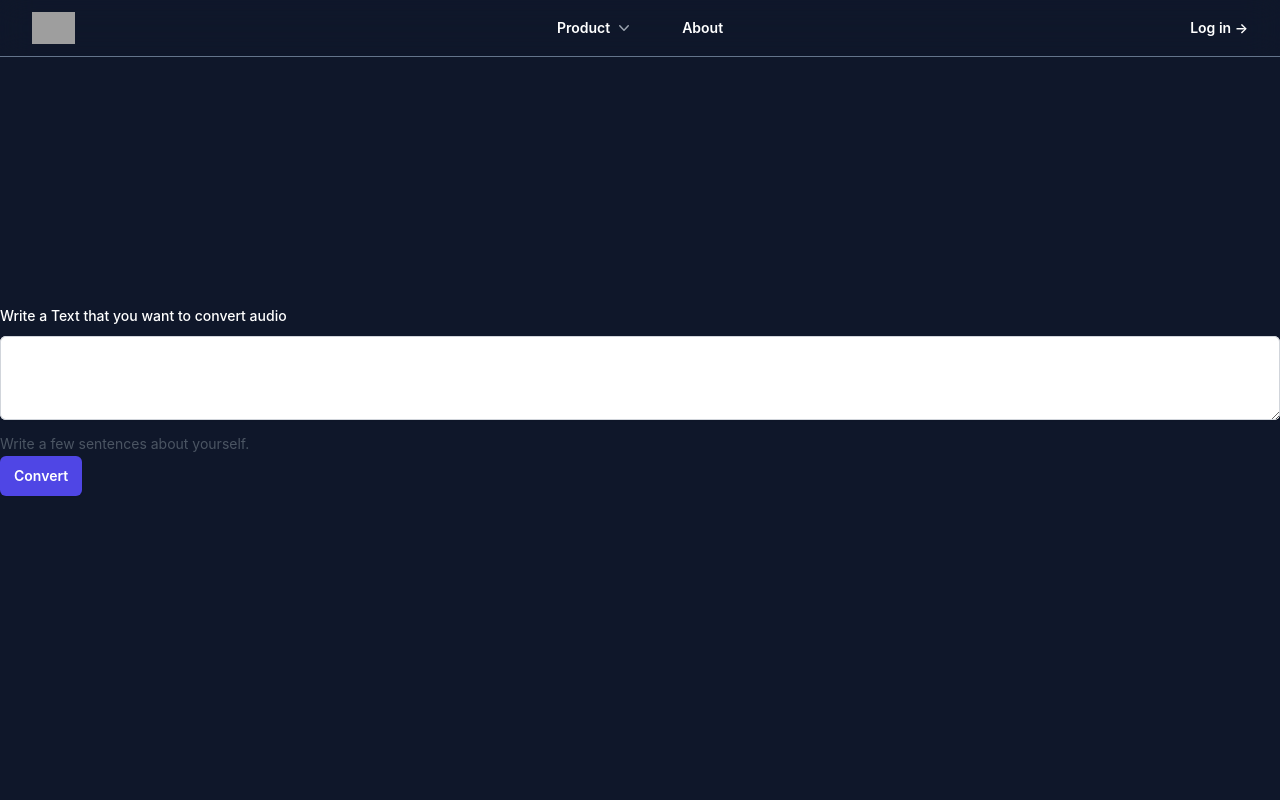
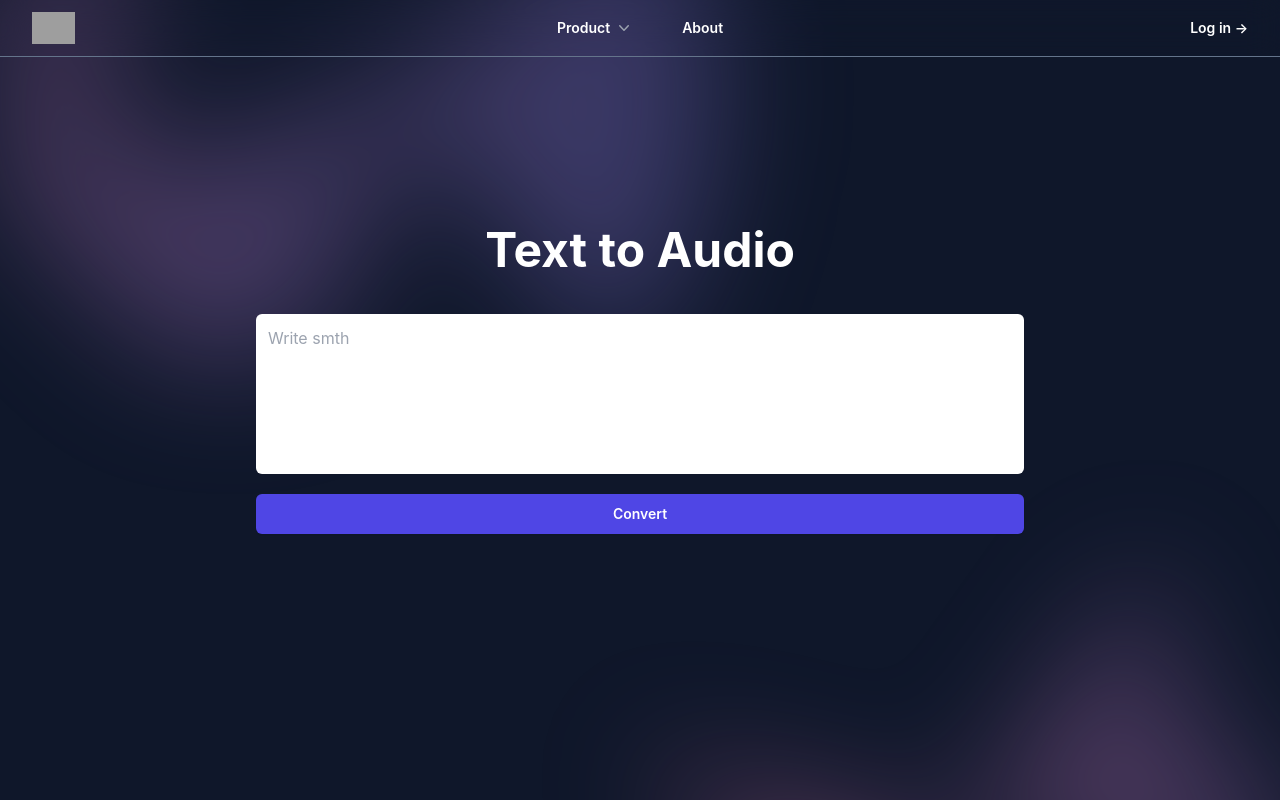
Before and after one commit to GoodGuyForReal/texttools, a React (Create React App) app: page /texttospeech in a window 1280 px wide. Built offline with nearby package versions, Linux system fonts and the light colour scheme; grey boxes are pictures that could not be loaded.

Commit message:
Text to Audio page design update

```diff
--- a/src/components/pages/textToSpeech/TextToSpeech.jsx
+++ b/src/components/pages/textToSpeech/TextToSpeech.jsx
@@ -1,4 +1,6 @@
 import React, { useState } from 'react'
+import BgBlurSvg from '../../../assets/BgBlurSvg'
+import BgBlurSvgTop from '../../../assets/BgBlurSvgTop'
 import { TextToAudio } from '../../../repository/TextToSpeech'
 
 const TextToSpeech = () => {
@@ -12,28 +14,29 @@ const TextToSpeech = () => {
     console.log(audio);
 
     return (
-        <div className='bg-slate-900 h-screen flex flex-col justify-center'>
-            <form onSubmit={textToAudioHandler}>
-                <div className="col-span-full">
-                    <label htmlFor="about" className="block text-sm font-medium leading-6 text-white">
-                        Write a Text that you want to convert audio
-                    </label>
-                    <div className="mt-2">
+        <div className='TextToSpeech relative isolate min-h-screen overflow-y-hidden bg-slate-900 flex flex-col justify-center items-center gap-10'>
+            <div className='ArticleByURLHeader flex flex-col gap-10 items-center max-w-3xl w-full'>
+                <h1 className="block text-5xl font-bold text-white">
+                    Text to Audio
+                </h1>
+
+                <form onSubmit={textToAudioHandler} className=' w-full'>
+                    <div className="flex flex-col gap-5 w-full">
                         <textarea
-                            id="about"
-                            name="about"
-                            rows={3}
-                            className="block w-full rounded-md border-0 text-gray-900 shadow-sm ring-1 ring-inset ring-gray-300 placeholder:text-gray-400 focus:ring-2 focus:ring-inset focus:ring-indigo-600 sm:py-1.5 sm:text-sm sm:leading-6"
+                            value={text}
+                            className="block w-full rounded-md border-0 text-gray-900 h-[20vh] p-3 resize-none"
+                            placeholder='Write smth'
                             onChange={(e) => setText(e.target.value)}
                         />
+                        <input type="submit"
+                            value={'Convert'}
+                            className="rounded-md cursor-pointer bg-indigo-600 px-3.5 py-2.5 text-sm font-semibold text-white shadow-sm hover:bg-indigo-500 duration-200 focus-visible:outline focus-visible:outline-2 focus-visible:outline-offset-2 focus-visible:outline-white"
+                        />
                     </div>
-                    <p className="mt-3 text-sm leading-6 text-gray-600">Write a few sentences about yourself.</p>
-                </div>
-                <input type="submit"
-                    value={'Convert'}
-                    className="rounded-md bg-indigo-600 px-3.5 py-2.5 text-sm font-semibold text-white shadow-sm hover:bg-indigo-500 duration-200 focus-visible:outline focus-visible:outline-2 focus-visible:outline-offset-2 focus-visible:outline-white"
-                />
-            </form>
+                </form>
+
+            </div>
+
 
             <div>
                 {audio && <audio controls src={audio} />}
@@ -41,7 +44,8 @@ const TextToSpeech = () => {
             </div>
 
 
-
+            <BgBlurSvgTop />
+            <BgBlurSvg />
         </div>
     )
 }
```
